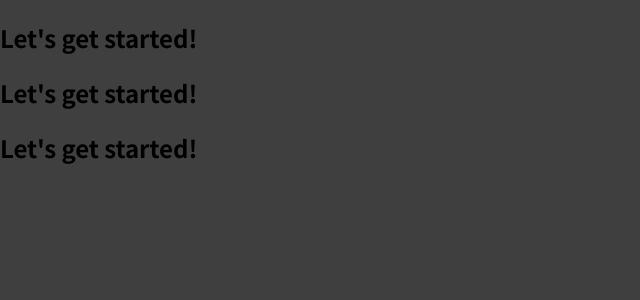
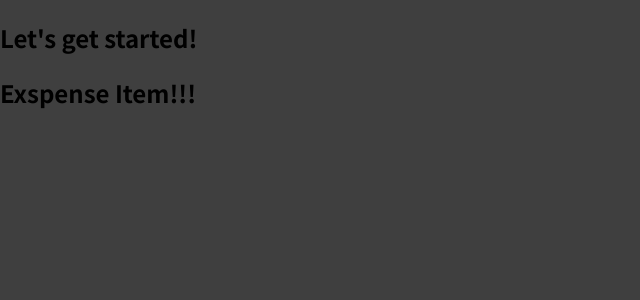
Before and after one commit to BOSSZEUS/fourthreactTwo, a JavaScript app: page / in a window 1280 px wide. Shown: the top 300 px of the page, without its empty margins (0-640 px from the left). Built offline with nearby package versions, Linux system fonts and the light colour scheme.

Commit message:
custom component

```diff
--- a/src/App.js
+++ b/src/App.js
@@ -1,9 +1,10 @@
+import ExspenseItem from "./components/ExspenseItem";
+
 function App() {
   return (
     <div>
       <h2>Let's get started!</h2>
-      <h2>Let's get started!</h2>
-      <h2>Let's get started!</h2>
+      <ExspenseItem></ExspenseItem>
     </div>
   )
 }
--- /dev/null
+++ b/src/components/ExspenseItem.js
@@ -0,0 +1,5 @@
+function ExspenseItem () {
+    return <h2>Exspense Item!!!</h2>
+}
+
+export default ExspenseItem
```
Also changed, not shown: 1 other file (tests, documents, lock files or other folders).
